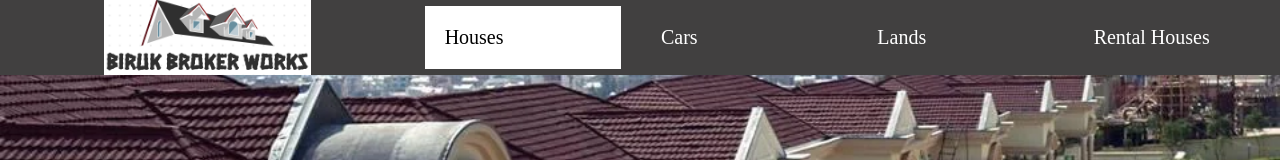
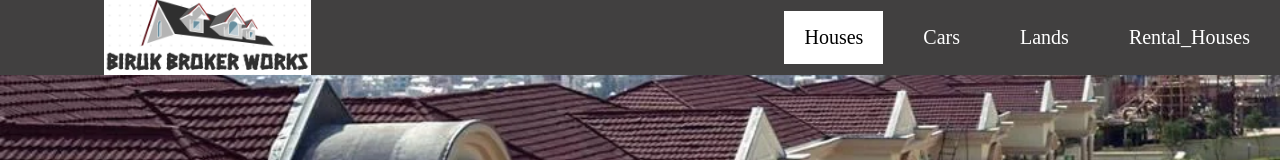
Before and after one commit to yeabtsega45/Biruk-Broker-Works, a React (Create React App) app: page / in a window 1280 px wide. Shown: the top 160 px of the page. Built offline with nearby package versions, Linux system fonts and the light colour scheme.

Commit message:
removing styles from navbar

```diff
--- a/src/Components/Navbar.css
+++ b/src/Components/Navbar.css
@@ -1,6 +1,4 @@
 * {
-    /* margin: 0; */
-    /* padding: 0; */
     box-sizing: border-box;
 }
 .navbar {
@@ -18,42 +16,17 @@
     justify-content: center;
     align-items: center;
 }
-/* .logo > h2 {
-    height: 22px;
-    color: white;
-    margin-right: 10px;
-    font-family: Arial, Helvetica, sans-serif;
-    align-items: center;
-} */
 .logo > img {
     width: 50%;
     object-fit: cover;
-    /* margin: 0px 10px; */
-    /* color: white; */
-    /* background-color: rgb(65, 64, 64); */
 }
-/* nav {
-    display: flex;
-    background-color: orange;
-    margin: 0;
-    justify-content: left;
-    padding: 16px 32px
-} */
-/* nav > a {
-    color: white;
-    font-weight: bolder;
-    margin-right: 20px;
-    padding: 10px;
-    text-decoration-line: underline;
-} */
+
 nav > a {
     text-decoration: none;
     color: white;
     font-size: 20px;
-    padding: 20px 20px;
+    padding: 15px 20px;
     margin: 0 10px;
-    width: 100%;
-    /* height: 100%; */
     cursor: pointer;
 }
 nav > a:hover {
@@ -63,17 +36,7 @@ nav a.active {
     color: black;
     background-color: white;
 }
-/* .nav-btn {
-    padding: 5px;
-    cursor: pointer;
-    background: transparent;
-    border: none;
-    outline: none;
-    color: white;
-    visibility: hidden;
-    opacity: 0;
-    font-size: 1.8rem;
-} */
+
 .nav-links {
     display: flex;
     justify-content: flex-end;
@@ -110,19 +73,12 @@ nav a.active {
     /* .navbar {
         position: relative;
     } */
-    /* .navbar {
-        flex-direction: column;
-        align-items: flex-start;
-    } */
     .logo {
         display: flex;
         /* position: absolute; */
         /* top: 15px; */
         /* left: 35px; */
     }
-    /* .logo > img {
-        vertical-align: top;
-    } */
     .nav-links {
         display: none;
     }
@@ -130,20 +86,15 @@ nav a.active {
         position: absolute;
         display: flex;
         flex-direction: column;
-        /* list-style: none; */
         background-color:rgb(65, 64, 64);
-        /* left: -300px; */
         top: 75px;
         /* transition: all 0.5s ease-in-out; */
         width: 100%;
-        /* height: 55%; */
     }
     nav > a {
         color: white;
         text-align: center;
-        /* padding: 32px; */
         width: 100%;
-        /* height: 100%; */
         transition: all 0.5s ease-in-out;
     }
     .mobile-menu-icon {
@@ -157,32 +108,6 @@ nav a.active {
         top: 15px;
         right: 25px;
     }
-    /* .mobile-nav{
-        border:solid 2px red;
-        display: flex;
-		flex-direction: column;
-
-    }
-    .navandsearch{
-        display:flex;
-        flex-direction: column;
-    } */
-    /* nav {
-        position: fixed;
-		top: 0;
-		left: 0;
-		height: 100%;
-		width: 100%;
-		display: flex;
-		flex-direction: column;
-		align-items: center;
-		justify-content: center;
-		gap: 1.5rem;
-		background-color: var(--mainColor);
-		transition: 1s;
-		transform: translateY(-100vh);
-        border: 2px solid red;
-    } */
     /* .nav-links-mobile {
         display: flex;
         flex-direction: column;
@@ -196,24 +121,4 @@ nav a.active {
         background-color: rgb(65, 64, 64);
         padding: 40px 0 0 10px;
     } */
-    /* .nav-links-mobile {
-        width: 100%;
-        display: flex;
-        flex-direction: column;
-    } */
-    /* nav > a {
-        margin-bottom: 25px;
-    }
-    .nav-btn{
-        visibility: visible;
-        opacity: 1;
-    }
-    .responsive_nav{
-        transform: none;
-    }
-    .nav-close-btn{
-        position: absolute;
-        top: 2rem;
-        right: 2rem;
-    } */
 }
--- a/src/Components/Navbar.js
+++ b/src/Components/Navbar.js
@@ -31,7 +31,7 @@ function Navbar() {
         <NavLink to="/">Houses</NavLink>
         <NavLink to="/cars">Cars</NavLink>
         <NavLink to="/lands">Lands</NavLink>
-        <NavLink to="/rentalhouses">Rental Houses</NavLink>
+        <NavLink to="/rentalhouses">Rental_Houses</NavLink>
       </nav>
       <button className="mobile-menu-icon" onClick={() => setShow(!show)}>
         {show ? <MenuIcon /> : <CloseIcon />}
```
